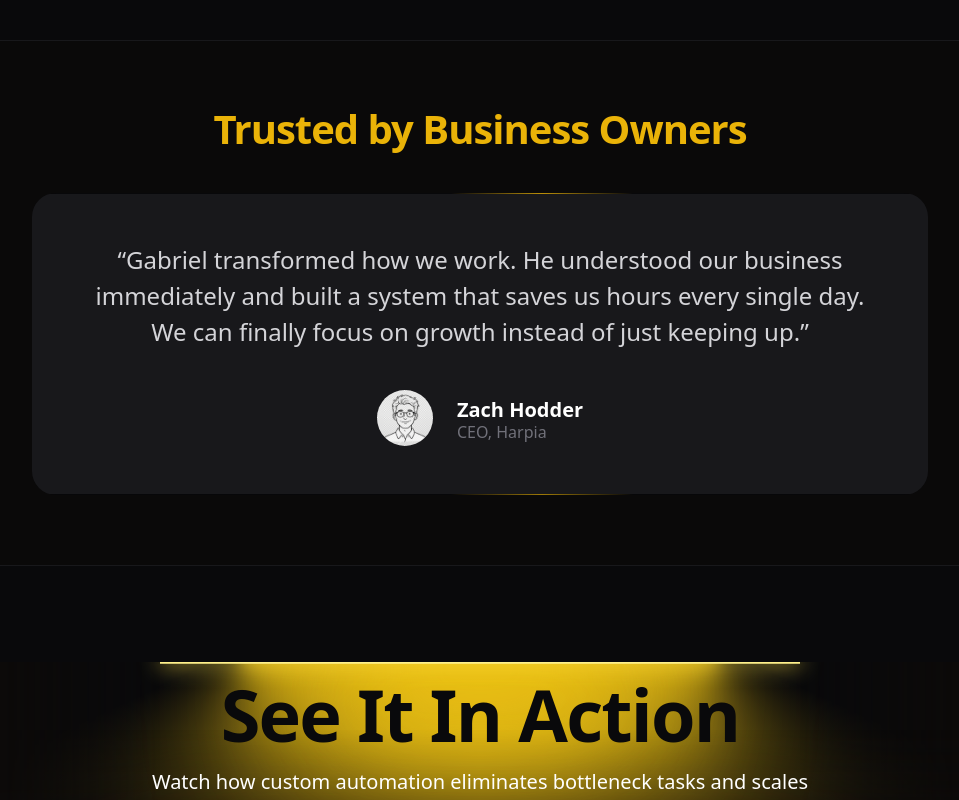
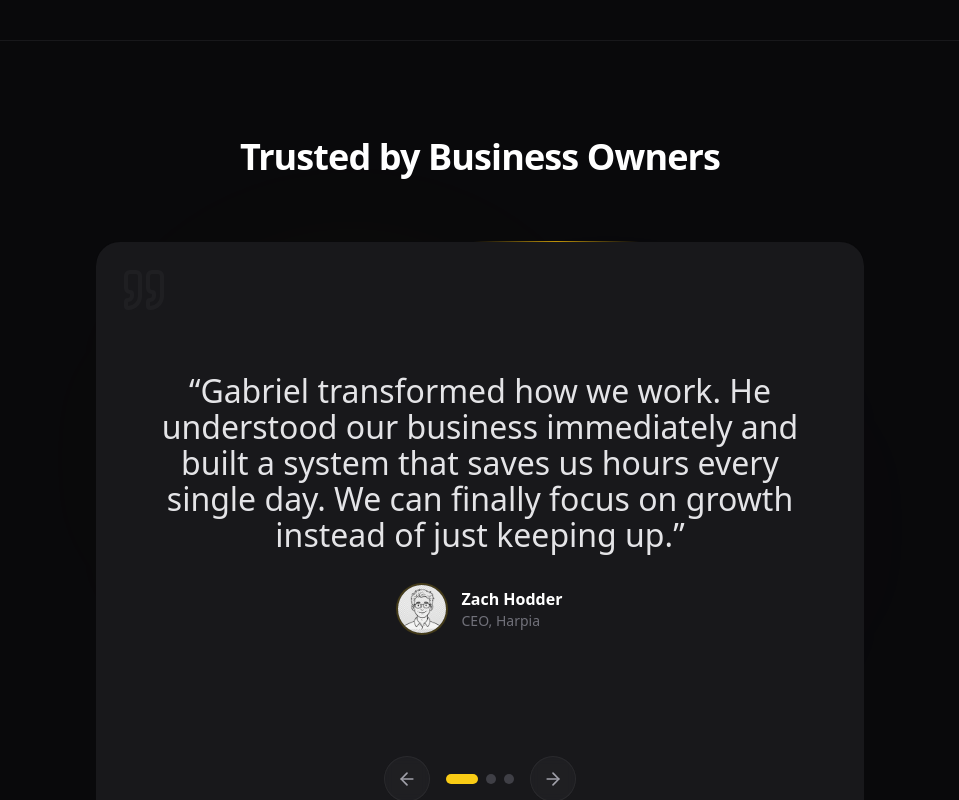
Before and after one commit to Gabriel-Dalmoro/my-website, a Next.js app: page /en in a window 1280 px wide. Shown: the part 1460-2260 px from the top of the page, without its empty margins (160-1119 px from the left). Built offline with nearby package versions, Linux system fonts and the light colour scheme.

Commit message:
feat: revamp testimonials with interactive carousel and new content

```diff
--- a/components/marketing/Testimonials.tsx
+++ b/components/marketing/Testimonials.tsx
@@ -1,43 +1,150 @@
+"use client";
+
+import { useState } from "react";
 import { useTranslations } from "next-intl";
 import Image from "next/image";
 import StarBorder from "@/components/ui/StarBorder";
+import { motion, AnimatePresence } from "motion/react";
+import { ArrowLeft, ArrowRight, Quote } from "lucide-react";
 
 export default function Testimonials() {
     const t = useTranslations("SocialProof");
+    const [currentIndex, setCurrentIndex] = useState(0);
+
+    const testimonialCount = 3;
+
+    const handleNext = () => {
+        setCurrentIndex((prev) => (prev + 1) % testimonialCount);
+    };
+
+    const handlePrev = () => {
+        setCurrentIndex((prev) => (prev - 1 + testimonialCount) % testimonialCount);
+    };
+
+    // Helper to adjust font size based on text length
+    const getFontSize = (text: string) => {
+        if (text.length < 150) return "text-xl sm:text-3xl sm:leading-10"; // Short
+        if (text.length < 300) return "text-lg sm:text-2xl sm:leading-9";  // Medium
+        return "text-sm sm:text-lg sm:leading-7";                          // Long
+    };
+
+    const currentBody = t(`testimonials.${currentIndex}.body`);
 
     return (
-        <div className="py-16 bg-zinc-950/50 border-y border-zinc-900">
-            <div className="mx-auto max-w-7xl px-6 lg:px-8">
-                <div className="mx-auto max-w-2xl text-center">
-                    <h2 className="text-2xl font-bold tracking-tight text-yellow-500 sm:text-3xl">
+        <section className="py-24 bg-zinc-950 border-y border-zinc-900 overflow-hidden relative">
+            {/* Background Decor */}
+            <div className="absolute top-0 left-1/2 -translate-x-1/2 w-full max-w-7xl h-full pointer-events-none">
+                <div className="absolute top-1/4 left-1/4 w-96 h-96 bg-primary/5 rounded-full blur-3xl opacity-50 mix-blend-screen animate-pulse" />
+                <div className="absolute bottom-1/4 right-1/4 w-96 h-96 bg-purple-500/5 rounded-full blur-3xl opacity-50 mix-blend-screen animate-pulse delay-1000" />
+            </div>
+
+            <div className="mx-auto max-w-7xl px-6 lg:px-8 relative z-10 w-full">
+                <div className="mx-auto max-w-2xl text-center mb-16">
+                    <motion.h2
+                        initial={{ opacity: 0, y: 20 }}
+                        whileInView={{ opacity: 1, y: 0 }}
+                        viewport={{ once: true }}
+                        className="text-3xl font-bold tracking-tight text-white sm:text-4xl"
+                    >
                         {t("headline")}
-                    </h2>
+                    </motion.h2>
                 </div>
-                <div className="mx-auto mt-10 max-w-4xl relative">
-                    <StarBorder as="div" className="w-full rounded-3xl overflow-hidden bg-zinc-950" color="#EAB308" speed="4s">
-                        <figure className="bg-zinc-900 p-8 sm:p-12 text-center shadow-2xl h-full w-full relative z-10">
-                            <blockquote className="text-lg font-medium leading-8 text-zinc-300 sm:text-xl sm:leading-9">
-                                <p>“{t("testimonials.0.body")}”</p>
+
+                <div className="mx-auto max-w-3xl relative">
+                    {/*
+                      Restoring original StarBorder look:
+                      - bg-zinc-950 (Opaque) to ensure gradients are masked correctly by inner content.
+                      - rounded-3xl to match original curvature.
+                    */}
+                    <StarBorder as="div" className="w-full rounded-3xl bg-zinc-950 overflow-hidden" color="#EAB308" speed="4s">
+                        {/*
+                           Inner content card:
+                           - bg-zinc-900 (Dark Grey) to contrast with border and page.
+                           - rounded-3xl to match border.
+                           - h-[600px] fixed height.
+                        */}
+                        <div className="bg-zinc-900 p-6 sm:p-10 h-[600px] flex flex-col justify-center items-center relative rounded-3xl">
+
+                            {/* Decorative Quote Icon */}
+                            <div className="absolute top-6 left-6 text-zinc-800 pointer-events-none">
+                                <Quote className="w-10 h-10 sm:w-12 sm:h-12 opacity-50" />
+                            </div>
+
+                            <div className="w-full relative overflow-hidden flex-1 flex flex-col justify-center">
+                                <AnimatePresence mode="wait">
+                                    <motion.figure
+                                        key={currentIndex}
+                                        initial={{ opacity: 0, scale: 0.95 }}
+                                        animate={{ opacity: 1, scale: 1 }}
+                                        exit={{ opacity: 0, scale: 1.05 }}
+                                        transition={{ duration: 0.4, ease: "easeOut" }}
+                                        className="text-center flex flex-col items-center justify-center h-full px-2"
+                                    >
+                                        <blockquote className={`font-medium leading-relaxed text-zinc-200 max-w-2xl mx-auto transition-all duration-300 ${getFontSize(currentBody)}`}>
+                                            <p>“{currentBody}”</p>
                                         </blockquote>
-                            <figcaption className="mt-10 flex items-center justify-center gap-x-6">
-                                <div className="h-14 w-14 overflow-hidden rounded-full bg-zinc-800 relative">
+
+                                        <figcaption className="mt-8 flex flex-col items-center gap-4 shrink-0">
+                                            <div className="flex items-center justify-center gap-x-4">
+                                                <div className="relative h-12 w-12 overflow-hidden rounded-full bg-zinc-800 ring-2 ring-primary/20 shrink-0">
                                                     <Image
-                                        src="/avatar_male.png"
-                                        alt={t("testimonials.0.author")}
-                                        className="h-full w-full object-cover"
-                                        width={56}
-                                        height={56}
+                                                        src={currentIndex === 1 ? "/avatar_female.png" : "/avatar_male.png"}
+                                                        alt={t(`testimonials.${currentIndex}.author`)}
+                                                        fill
+                                                        className="object-cover"
                                                     />
                                                 </div>
                                                 <div className="text-left">
-                                    <div className="font-semibold text-white text-lg">{t("testimonials.0.author")}</div>
-                                    <div className="text-zinc-500">{t("testimonials.0.role")}</div>
+                                                    <div className="font-semibold text-white text-base">
+                                                        {t(`testimonials.${currentIndex}.author`)}
+                                                    </div>
+                                                    <div className="text-sm text-zinc-500">
+                                                        {t(`testimonials.${currentIndex}.role`)}
+                                                    </div>
+                                                </div>
                                             </div>
                                         </figcaption>
-                        </figure>
+                                    </motion.figure>
+                                </AnimatePresence>
+                            </div>
+
+                            {/* Controls */}
+                            <div className="flex items-center gap-4 mt-8 z-20 shrink-0">
+                                <button
+                                    onClick={handlePrev}
+                                    className="p-3 rounded-full bg-zinc-800/50 text-zinc-400 hover:bg-white/10 hover:text-white transition-all backdrop-blur-sm border border-white/5 active:scale-95"
+                                    aria-label="Previous testimonial"
+                                >
+                                    <ArrowLeft className="w-5 h-5" />
+                                </button>
+
+                                <div className="flex gap-2">
+                                    {[...Array(testimonialCount)].map((_, i) => (
+                                        <button
+                                            key={i}
+                                            onClick={() => setCurrentIndex(i)}
+                                            className={`w-2.5 h-2.5 rounded-full transition-all duration-300 ${i === currentIndex
+                                                ? "bg-primary w-8"
+                                                : "bg-zinc-700 hover:bg-zinc-600"
+                                                }`}
+                                            aria-label={`Go to testimonial ${i + 1}`}
+                                        />
+                                    ))}
+                                </div>
+
+                                <button
+                                    onClick={handleNext}
+                                    className="p-3 rounded-full bg-zinc-800/50 text-zinc-400 hover:bg-white/10 hover:text-white transition-all backdrop-blur-sm border border-white/5 active:scale-95"
+                                    aria-label="Next testimonial"
+                                >
+                                    <ArrowRight className="w-5 h-5" />
+                                </button>
+                            </div>
+
+                        </div>
                     </StarBorder>
                 </div>
             </div>
-        </div>
+        </section>
     );
 }
--- a/messages/en.json
+++ b/messages/en.json
@@ -12,6 +12,16 @@
                 "body": "Gabriel transformed how we work. He understood our business immediately and built a system that saves us hours every single day. We can finally focus on growth instead of just keeping up.",
                 "author": "Zach Hodder",
                 "role": "CEO, Harpia"
+            },
+            "1": {
+                "body": "I reached out to Gabriel to help me set up my website and handle all the technical aspects. Gabriel deployed a fully personalized system for me, and he was completely attentive to my requests and requirements (for him, everything was clearly possible and achievable). He took charge of my current manual processes and administrative work. This saves me hours of work, making me more available to grow my business and reach more clients. Everything is clear and easy for me and my clients to understand. The result was more than up to my expectations. I recommend Gabriel with my eyes closed.",
+                "author": "Elisa Curtelin",
+                "role": "Founder, Elisa Batch Cooking"
+            },
+            "2": {
+                "body": "The automated workflows Gabriel implemented essentially doubled our team's capacity without hiring a single new person. We can now process 3x the volume of leads with zero added stress. Simply incredible.",
+                "author": "Marc Dubois",
+                "role": "CEO, TechFlow"
             }
         }
     },
--- a/messages/fr.json
+++ b/messages/fr.json
@@ -12,6 +12,16 @@
                 "body": "Gabriel a transformé notre façon de travailler. Il a tout de suite compris notre business et a créé un système qui nous fait gagner des heures chaque jour. On peut enfin se concentrer sur la croissance.",
                 "author": "Zach Hodder",
                 "role": "CEO, Harpia"
+            },
+            "1": {
+                "body": "J'ai fait appel à Gabriel pour m'aider à monter mon site internet et de toute la partie technique. Gabriel m'a déployé un système entièrement personnalisé, il a su être totalement à l'écoute de ma demande et de mes exigences (très clairement pour lui tout était possible et réalisable). Prenant en charge mon processus manuel actuel et le travail administratif. Ceci me fait gagner des heures entières de travail, ce qui me rend plus disponible pour développer mon entreprise et atteindre plus de clients. Tout est clair et facile à comprendre pour moi et pour mes clients. Le rendu était plus que à la hauteur de mes attentes. Je recommande les yeux fermés Gabriel.",
+                "author": "Elisa Curtelin",
+                "role": "Fondatrice, Elisa Batch Cooking"
+            },
+            "2": {
+                "body": "Les flux de travail automatisés mis en place par Gabriel ont essentiellement doublé la capacité de notre équipe sans embaucher une seule nouvelle personne. Nous pouvons désormais traiter 3 fois plus de prospects sans stress supplémentaire. Tout simplement incroyable.",
+                "author": "Marc Dubois",
+                "role": "PDG, TechFlow"
             }
         }
     },
```
Also changed, not shown: public/avatar_female.png (added). Lines whose indentation alone changed are shown as unchanged.
